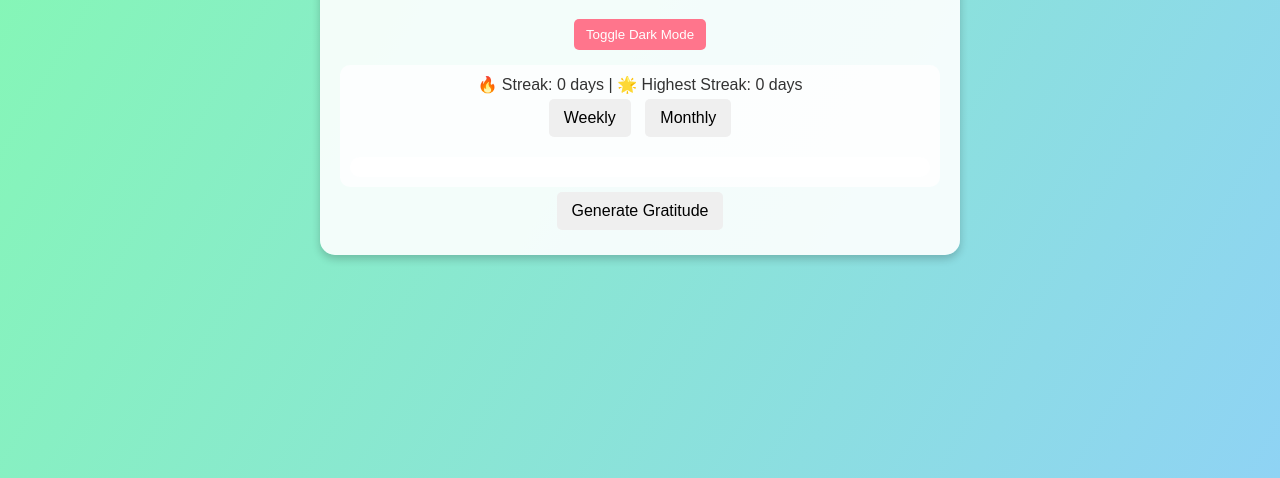
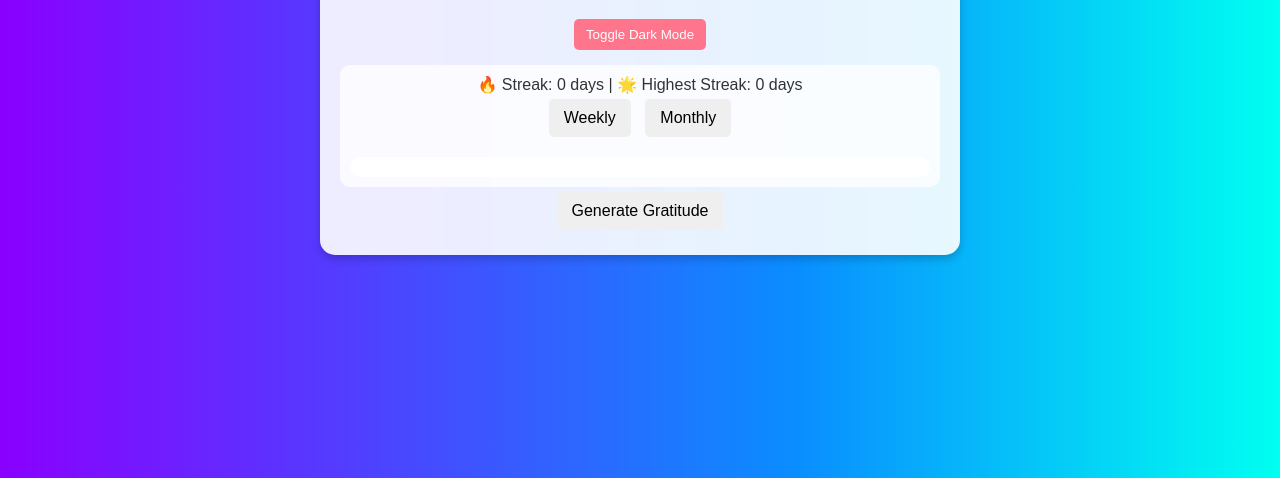
Before and after one commit to SpaceAgentAstro/infgratitude, a plain HTML site: page index.html in a window 1280 px wide. Shown: the part 322-800 px from the top of the page. Drawn offline with Linux system fonts and the light colour scheme.

Commit message:
Update index.html

```diff
--- a/index.html
+++ b/index.html
@@ -6,8 +6,11 @@
     <title>Infinite Gratitude Generator</title>
     <style>
         :root {
-            --bg-light: linear-gradient(120deg, #84fab0, #8fd3f4);
-            --bg-dark: linear-gradient(120deg, #333, #111);
+background: rgb(138,0,255);
+background: -moz-linear-gradient(90deg, rgba(138,0,255,1) 0%, rgba(10,141,255,1) 62%, rgba(0,255,241,1) 100%);
+background: -webkit-linear-gradient(90deg, rgba(138,0,255,1) 0%, rgba(10,141,255,1) 62%, rgba(0,255,241,1) 100%);
+background: linear-gradient(90deg, rgba(138,0,255,1) 0%, rgba(10,141,255,1) 62%, rgba(0,255,241,1) 100%);
+filter: progid:DXImageTransform.Microsoft.gradient(startColorstr="#8a00ff",endColorstr="#00fff1",GradientType=1);
             --text-light: #333;
             --text-dark: #f0f0f0;
             --btn-light: #ff9a9e;
```
